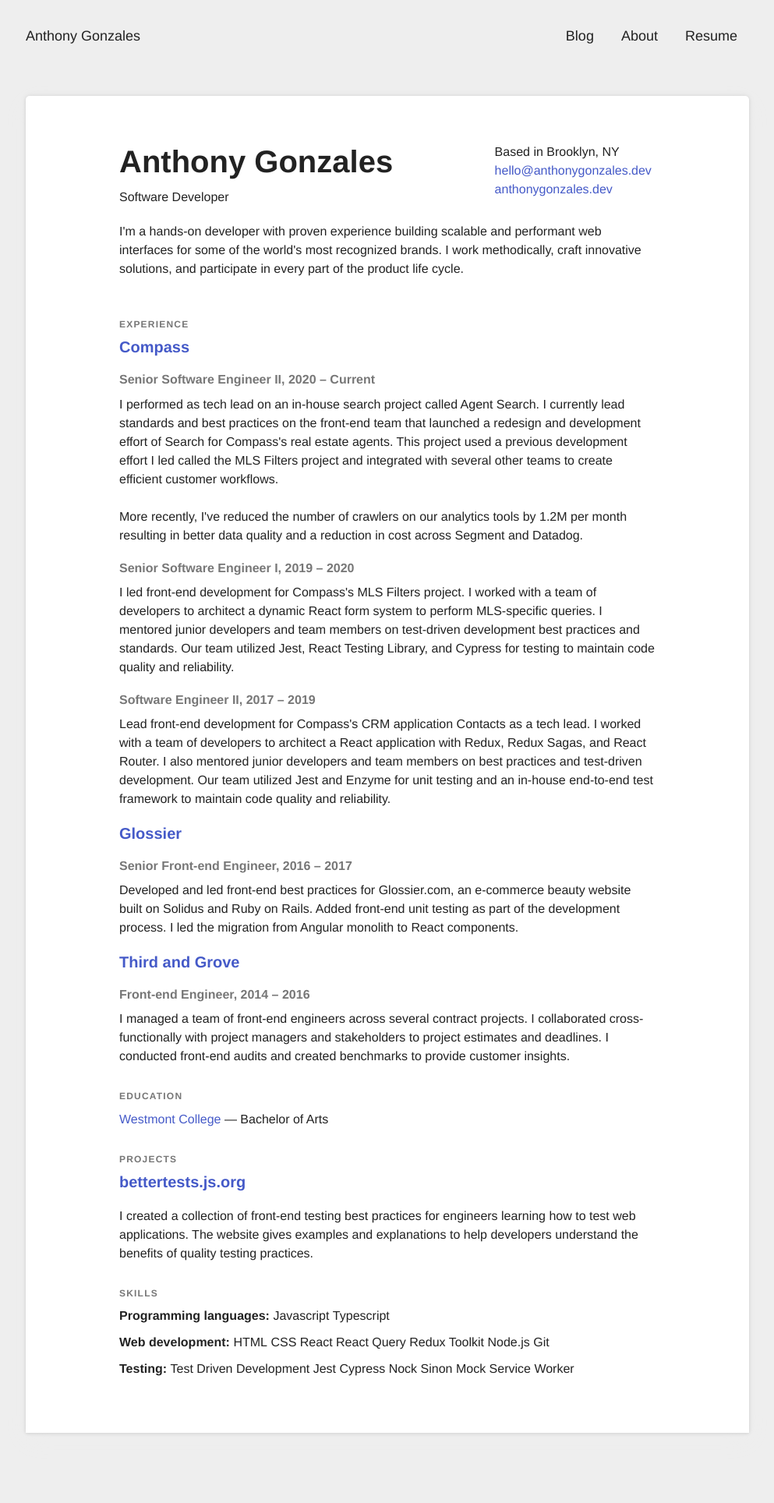
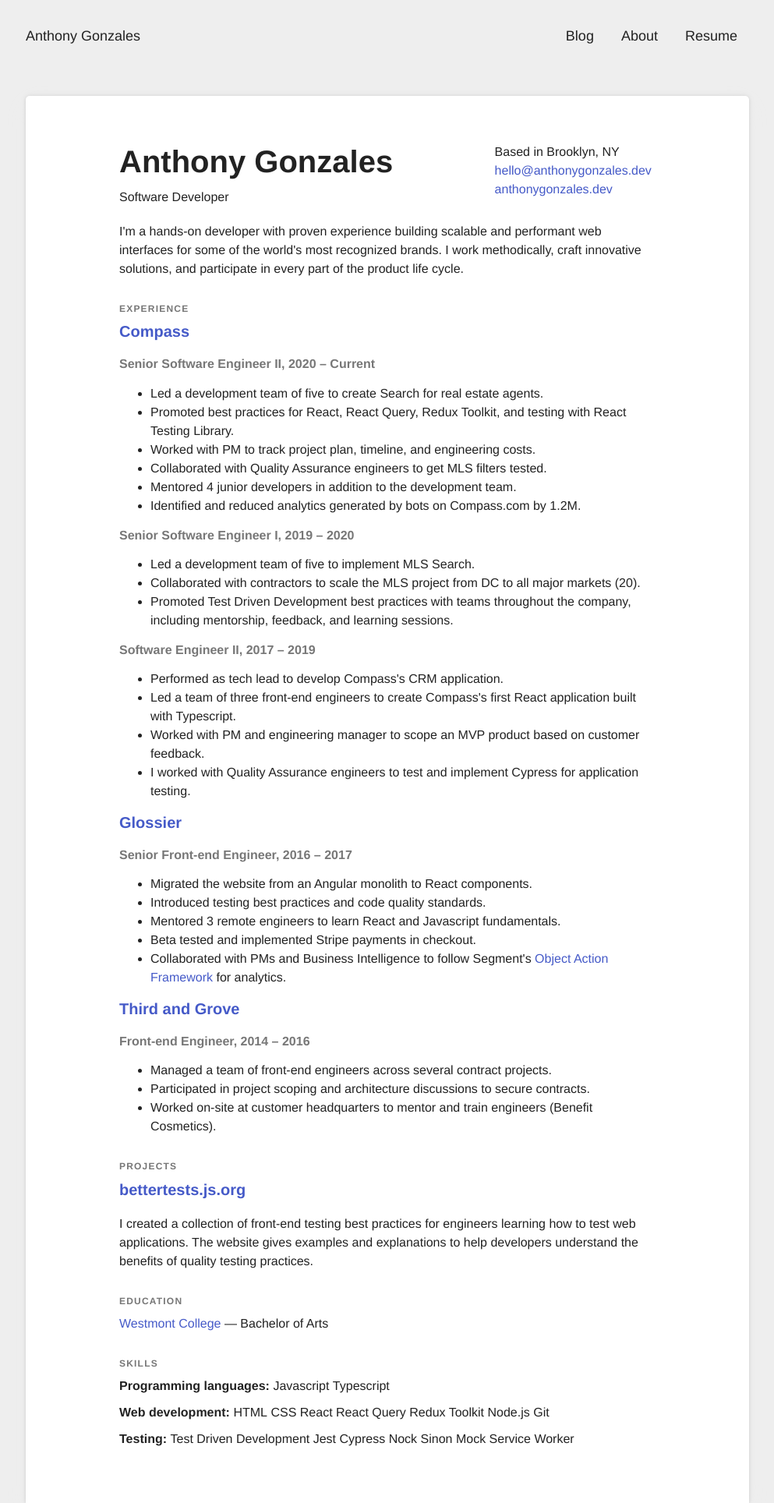
Before and after one commit to antgonzales/antgonzales.github.io, a Jekyll site: the page built from resume.html, in a window 1280 px wide. Shown: the whole page at 78% size, without its empty margins (143-1136 px from the left). Built offline with Jekyll 4.4.1, drawn with Linux system fonts in a browser that asks for light colours; before the commit the page ends 1838 px from its top, so only the background shows below that.

Commit message:
Add highlights instead of summaries
Remove summaries in favor of highlight bullets.

```diff
--- a/_data/resume.json
+++ b/_data/resume.json
@@ -33,19 +33,26 @@
   "work":[
     {
       "company":"Compass",
-      "highlights":[
-
+      "highlights": [
+        "Led a development team of five to create Search for real estate agents.",
+        "Promoted best practices for React, React Query, Redux Toolkit, and testing with React Testing Library.",
+        "Worked with PM to track project plan, timeline, and engineering costs.",
+        "Collaborated with Quality Assurance engineers to get MLS filters tested.",
+        "Mentored 4 junior developers in addition to the development team.",
+        "Identified and reduced analytics generated by bots on Compass.com by 1.2M."
       ],
       "position":"Senior Software Engineer II",
       "startDate":"2020-03-01",
-      "summary":"I performed as tech lead on an in-house search project called Agent Search. I currently lead standards and best practices on the front-end team that launched a redesign and development effort of Search for Compass's real estate agents. This project used a previous development effort I led called the MLS Filters project and integrated with several other teams to create efficient customer workflows.\n\nMore recently, I've reduced the number of crawlers on our analytics tools by 1.2M per month resulting in better data quality and a reduction in cost across Segment and Datadog.",
+      "summary":"I performed as tech lead on an in-house search project called Agent Search. I currently lead standards and best practices on the front-end team that launched a redesign and development effort of Search for Compass's real estate agents. This project used a previous development effort I led called the MLS Filters project and integrated with several other teams to create efficient customer workflows.",
       "website":"https://www.compass.com"
     },
     {
       "company":"Compass",
       "endDate":"2020-03-01",
-      "highlights":[
-
+      "highlights": [
+        "Led a development team of five to implement MLS Search.",
+        "Collaborated with contractors to scale the MLS project from DC to all major markets (20).",
+        "Promoted Test Driven Development best practices with teams throughout the company, including mentorship, feedback, and learning sessions."
       ],
       "position":"Senior Software Engineer I",
       "startDate":"2019-09-01",
@@ -56,7 +63,10 @@
       "company":"Compass",
       "endDate":"2019-09-01",
       "highlights":[
-
+        "Performed as tech lead to develop Compass's CRM application.",
+        "Led a team of three front-end engineers to create Compass's first React application built with Typescript.",
+        "Worked with PM and engineering manager to scope an MVP product based on customer feedback.",
+        "I worked with Quality Assurance engineers to test and implement Cypress for application testing."
       ],
       "position":"Software Engineer II",
       "startDate":"2017-11-30",
@@ -67,7 +77,11 @@
       "company":"Glossier",
       "endDate":"2017-11-30",
       "highlights":[
-
+        "Migrated the website from an Angular monolith to React components.",
+        "Introduced testing best practices and code quality standards.",
+        "Mentored 3 remote engineers to learn React and Javascript fundamentals.",
+        "Beta tested and implemented Stripe payments in checkout.",
+        "Collaborated with PMs and Business Intelligence to follow Segment's <a href='https://segment.com/academy/collecting-data/naming-conventions-for-clean-data/'>Object Action Framework</a> for analytics."
       ],
       "position":"Senior Front-end Engineer",
       "startDate":"2016-02-28",
@@ -78,7 +92,9 @@
       "company":"Third and Grove",
       "endDate":"2016-02-28",
       "highlights":[
-
+        "Managed a team of front-end engineers across several contract projects.",
+        "Participated in project scoping and architecture discussions to secure contracts.",
+        "Worked on-site at customer headquarters to mentor and train engineers (Benefit Cosmetics)."
       ],
       "position":"Front-end Engineer",
       "startDate":"2014-07-31",
--- a/_sass/_resume.scss
+++ b/_sass/_resume.scss
@@ -53,6 +53,7 @@
   color: $gray;
 }
 
+.resume .header-summary,
 .resume .header-contact-info p {
   margin-bottom: 0;
 }
--- a/resume.html
+++ b/resume.html
@@ -19,7 +19,7 @@
       <p class="email"><a href="mailto:{{basics.email}}">{{ basics.email }}</a></p>
       <p class="website"><a href="{{basics.website}}">{{ basics.website | remove: "https://www."}}</a></p>
     </div>
-    <p>{{ basics.summary }}</p>
+    <p class="header-summary">{{ basics.summary }}</p>
   </div>
 
   <div class="resume-section">
@@ -32,15 +32,12 @@
       {% endif %}
       <div class="position">
         <h4 class="job-title">{{job.position}}, {{job.startDate | date: "%Y"}} &ndash; {% if job.endDate != nil %} {{job.endDate | date: "%Y"}} {% else %} Current {% endif %}</h4>
-        <p>{{ job.summary | newline_to_br}}</p>
+	<ul>
+    	  {% for highlight in job.highlights %}
+	  <li>{{ highlight }}</li>
+    	  {% endfor %}
+	</ul>
       </div>
-    {% endfor %}
-  </div>
-
-  <div class="resume-section">
-    <h2>Education</h2>
-    {% for edu in education %}
-    <p><a href={{edu.url}} target="_blank" rel="nofollow noopener">{{edu.institution}}</a> &mdash; {{edu.studyType}}</p>
     {% endfor %}
   </div>
 
@@ -49,6 +46,13 @@
     {% for project in projects %}
       <h3><a href={{project.website}} target="_blank">{{project.name}}</a></h3>
       <p>{{ project.description | newline_to_br}}</p>
+    {% endfor %}
+  </div>
+
+  <div class="resume-section">
+    <h2>Education</h2>
+    {% for edu in education %}
+    <p><a href={{edu.url}} target="_blank" rel="nofollow noopener">{{edu.institution}}</a> &mdash; {{edu.studyType}}</p>
     {% endfor %}
   </div>
 
```
